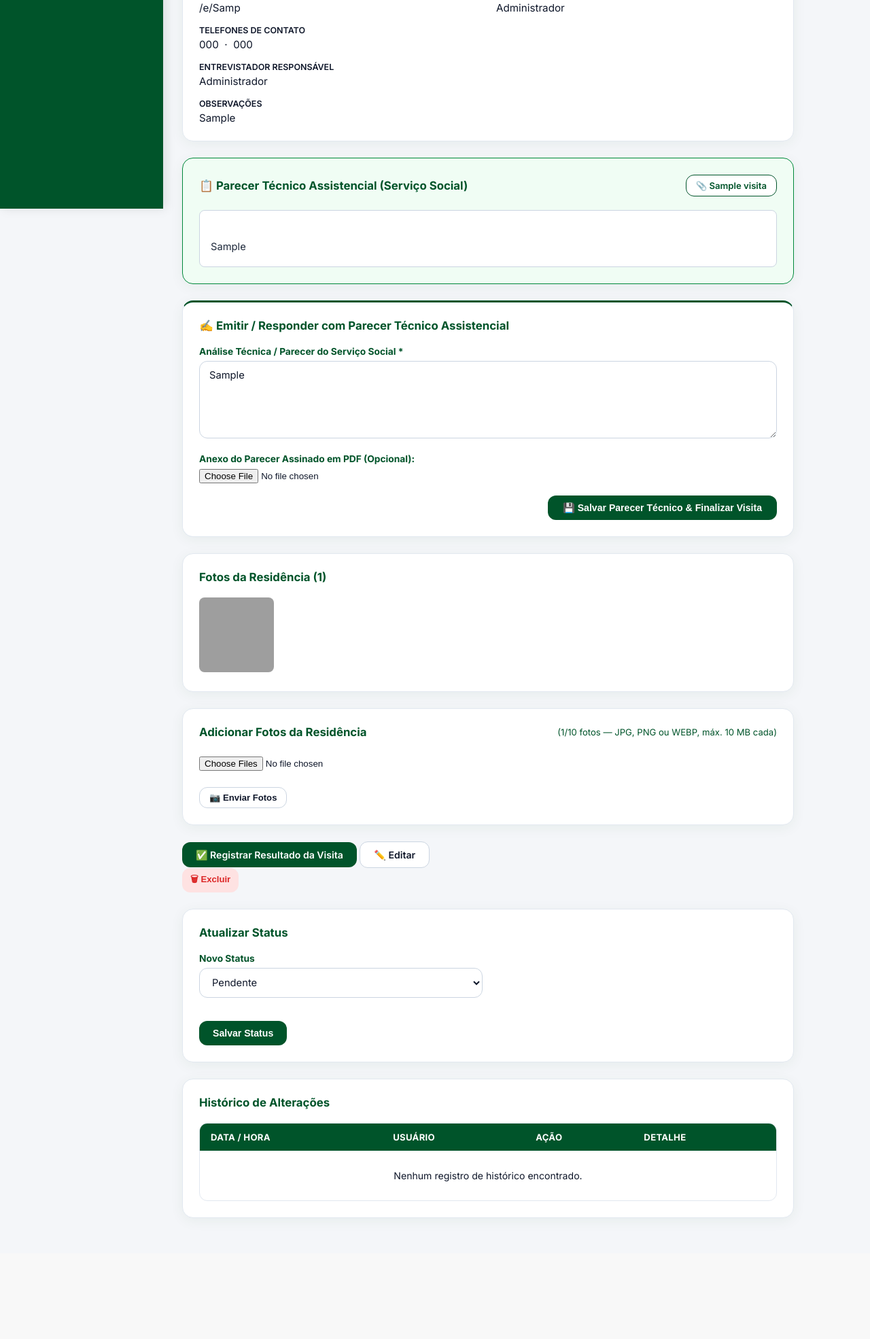
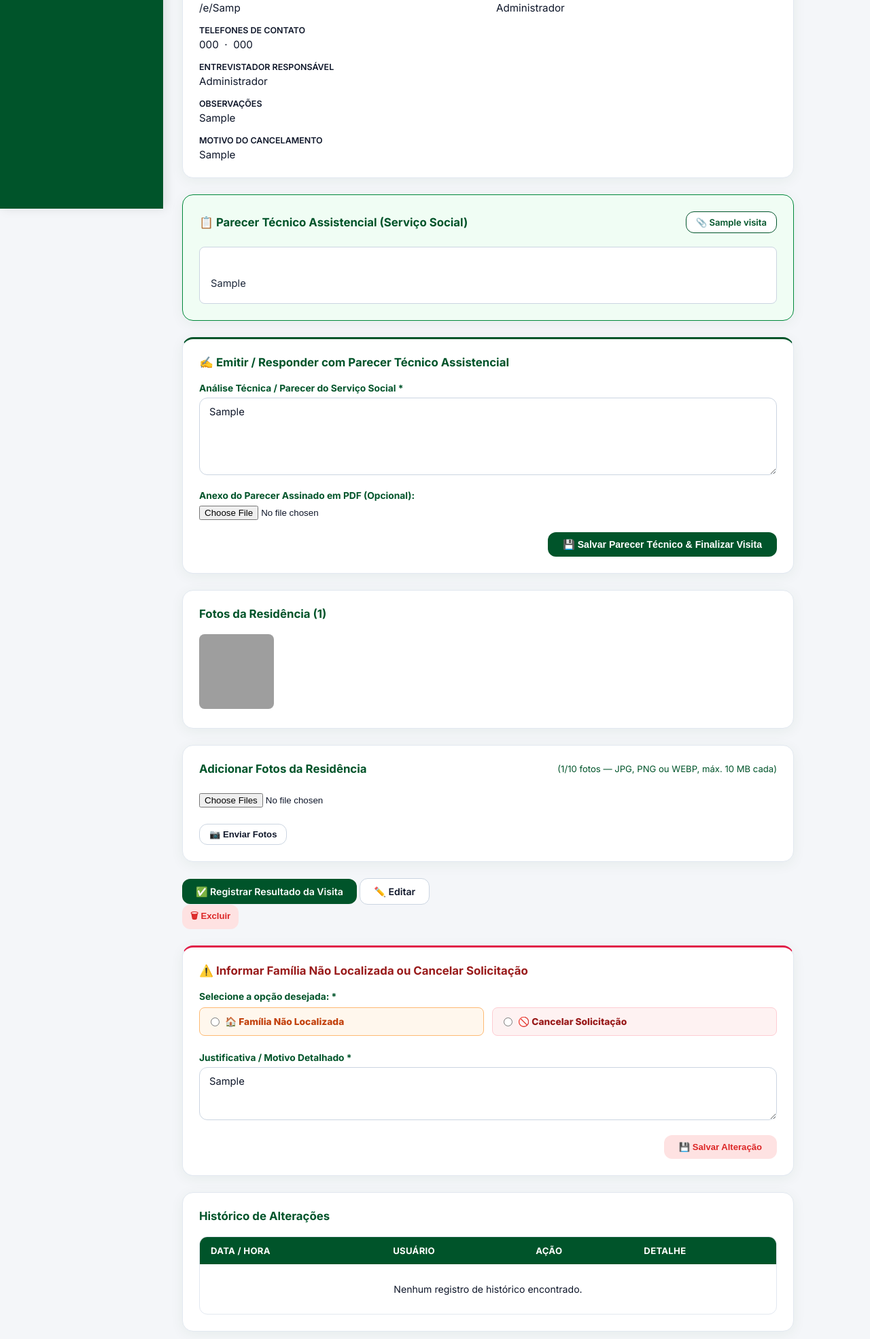
Before and after one commit to Falwk/cadunico-sistema, a Flask app: page /visitas/1 in a window 1280 px wide. Shown: the part 493-2463 px from the top of the page at 68% size. Before the commit the page ends 2287 px from the top, so only its background shows below. Run offline with Flask 3, Linux system fonts and the light colour scheme; the visitor is signed in with stand-in values (Sample User, id 1); data comes from the database, SQL or seed files in the repository; tables that the repository leaves empty hold one stand-in row (values such as "Sample post"); data that the repository does not hold is empty; some libraries are stand-ins or nearby versions; grey boxes are pictures that could not be loaded.

Commit message:
feat: substituicao do seletor de status por opcoes especificas de familia nao localizada ou cancelamento de visita

```diff
--- a/app.py
+++ b/app.py
@@ -3107,7 +3107,7 @@ def detalhe_visita(visita_id):
         )
 
     # Calcula flags de permissão
-    STATUS_TERMINAIS = ('Realizada', 'Cancelada')
+    STATUS_TERMINAIS = ('Realizada', 'Cancelada', 'Não Localizada')
     status_nao_terminal = visita['status'] not in STATUS_TERMINAIS
     tem_permissao = (perfil == 'admin') or (
         visita['solicitante_id'] == uid or visita['responsavel_id'] == uid
@@ -3204,7 +3204,7 @@ def editar_visita(visita_id):
     uid = session['usuario_id']
     perfil = session.get('perfil')
 
-    STATUS_TERMINAIS = ('Realizada', 'Cancelada')
+    STATUS_TERMINAIS = ('Realizada', 'Cancelada', 'Não Localizada')
 
     # Busca a solicitação; se não existir, flash de erro e redireciona
     visita = _fetchone(conn,
@@ -3516,17 +3516,15 @@ def atualizar_status_visita(visita_id):
     uid = session['usuario_id']
     perfil = session.get('perfil')
 
-    STATUSES_VALIDOS = {'Pendente', 'Em Andamento', 'Realizada', 'Cancelada'}
-    STATUS_TERMINAIS = {'Realizada', 'Cancelada'}
-
-    # Busca a solicitação
+    STATUSES_VALIDOS = {'Pendente', 'Em Andamento', 'Realizada', 'Cancelada', 'Não Localizada'}
+    STATUS_TERMINAIS = {'Realizada', 'Cancelada', 'Não Localizada'}
+
     visita = _fetchone(conn, "SELECT * FROM solicitacoes_visita WHERE id=?", (visita_id,))
     if not visita:
         conn.close()
         flash('Solicitação não encontrada.', 'erro')
         return redirect(url_for('painel_visitas'))
 
-    # Verifica permissão: entrevistador só altera suas próprias solicitações
     if perfil != 'admin':
         if visita['solicitante_id'] != uid and visita['responsavel_id'] != uid:
             conn.close()
@@ -3535,7 +3533,6 @@ def atualizar_status_visita(visita_id):
 
     status_anterior = visita['status']
 
-    # Rejeita se status atual já for terminal
     if status_anterior in STATUS_TERMINAIS:
         conn.close()
         flash('Esta solicitação já foi finalizada e não pode ter o status alterado.', 'erro')
@@ -3543,89 +3540,34 @@ def atualizar_status_visita(visita_id):
 
     novo_status = request.form.get('novo_status', '').strip()
 
-    # Rejeita se o valor for inválido
-    if novo_status not in STATUSES_VALIDOS:
+    if novo_status not in ('Cancelada', 'Não Localizada'):
         conn.close()
-        flash('Status inválido.', 'erro')
+        flash('Selecione uma opção válida: Família Não Localizada ou Cancelar Solicitação.', 'erro')
         return redirect(url_for('detalhe_visita', visita_id=visita_id))
 
-    # Validações condicionais
-    data_realizada = request.form.get('data_realizada', '').strip() or None
     motivo_cancelamento = request.form.get('motivo_cancelamento', '').strip() or None
 
-    if novo_status == 'Realizada' and not data_realizada:
+    if not motivo_cancelamento:
         conn.close()
-        flash('Informe a data de realização da visita.', 'erro')
+        flash('Por favor, informe a justificativa / motivo.', 'erro')
         return redirect(url_for('detalhe_visita', visita_id=visita_id))
 
-    if novo_status == 'Cancelada' and not motivo_cancelamento:
-        conn.close()
-        flash('Informe o motivo do cancelamento.', 'erro')
-        return redirect(url_for('detalhe_visita', visita_id=visita_id))
-
     agora = datetime.now(_TZ_BELEM).isoformat()
-    atendimento_id = None
-
-    # Para 'Realizada': inserir atendimento dentro de uma transação
-    if novo_status == 'Realizada':
-        try:
-            cpf_rf  = visita['cpf_rf']
-            nome_rf = visita['nome_rf']
-
-            if _USE_PG:
-                cur = _exec(conn,
-                    """INSERT INTO atendimentos
-                        (data, cpf, nome_rf, origem, tipos, usuario_id, criado_em)
-                       VALUES (%s, %s, %s, %s, %s, %s, %s)
-                       RETURNING id""",
-                    (data_realizada, cpf_rf, nome_rf,
-                     'Visita Domiciliar', 'Visita Domiciliar',
-                     uid, agora)
-                )
-                atendimento_id = cur.fetchone()['id']
-            else:
-                _exec(conn,
-                    """INSERT INTO atendimentos
-                        (data, cpf, nome_rf, origem, tipos, usuario_id, criado_em)
-                       VALUES (?, ?, ?, ?, ?, ?, ?)""",
-                    (data_realizada, cpf_rf, nome_rf,
-                     'Visita Domiciliar', 'Visita Domiciliar',
-                     uid, agora)
-                )
-                atendimento_id = conn.execute("SELECT last_insert_rowid()").fetchone()[0]
-
-            _exec(conn,
-                """UPDATE solicitacoes_visita
-                   SET status=?, data_realizada=?, motivo_cancelamento=?,
-                       atendimento_id=?, atualizado_em=?
-                   WHERE id=?""",
-                (novo_status, data_realizada, motivo_cancelamento,
-                 atendimento_id, agora, visita_id)
-            )
-            conn.commit()
-        except Exception:
-            conn.rollback()
-            conn.close()
-            flash('Erro ao gerar atendimento. Tente novamente.', 'erro')
-            return redirect(url_for('detalhe_visita', visita_id=visita_id))
+
+    _exec(conn,
+        """UPDATE solicitacoes_visita
+           SET status=?, motivo_cancelamento=?, atualizado_em=?
+           WHERE id=?""",
+        (novo_status, motivo_cancelamento, agora, visita_id)
+    )
+    conn.commit()
+    conn.close()
+
+    audit('VISITA_STATUS_ATUALIZADO', f"id={visita_id} status={status_anterior}→{novo_status}")
+    if novo_status == 'Não Localizada':
+        flash('Solicitação registrada como Família Não Localizada com sucesso!', 'ok')
     else:
-        _exec(conn,
-            """UPDATE solicitacoes_visita
-               SET status=?, data_realizada=?, motivo_cancelamento=?, atualizado_em=?
-               WHERE id=?""",
-            (novo_status, data_realizada, motivo_cancelamento, agora, visita_id)
-        )
-        conn.commit()
-
-    conn.close()
-
-    audit('VISITA_STATUS_ATUALIZADO',
-          f"id={visita_id} status={status_anterior}→{novo_status}")
-    if novo_status == 'Realizada':
-        audit('VISITA_CONCLUIDA',
-              f"id={visita_id} atendimento_id={atendimento_id}")
-
-    flash('Status da solicitação atualizado com sucesso!', 'ok')
+        flash('Solicitação de visita cancelada com sucesso!', 'ok')
     return redirect(url_for('detalhe_visita', visita_id=visita_id))
 
 
--- a/templates/detalhe_visita.html
+++ b/templates/detalhe_visita.html
@@ -27,6 +27,8 @@
       {% set badge_bg = '#BDD7EE' %}{% set badge_color = '#1F4E79' %}{% set badge_border = '#2E6FAD' %}
     {% elif s == 'Realizada' %}
       {% set badge_bg = '#D4EDDA' %}{% set badge_color = '#1A6B3C' %}{% set badge_border = '#1A6B3C' %}
+    {% elif s == 'Não Localizada' %}
+      {% set badge_bg = '#FFF7ED' %}{% set badge_color = '#C2410C' %}{% set badge_border = '#FDBA74' %}
     {% elif s == 'Cancelada' %}
       {% set badge_bg = '#FDECEA' %}{% set badge_color = '#8B1A1A' %}{% set badge_border = '#8B1A1A' %}
     {% else %}
@@ -119,10 +121,12 @@
       </div>
       {% endif %}
 
-      {% if visita.status == 'Cancelada' and visita.motivo_cancelamento %}
+      {% if visita.motivo_cancelamento %}
       <div style="grid-column:1 / -1">
-        <div class="text-muted" style="font-size:.78rem;font-weight:600;text-transform:uppercase;margin-bottom:4px">Motivo do Cancelamento</div>
-        <div style="font-size:.95rem;color:var(--vermelho);white-space:pre-line">{{ visita.motivo_cancelamento }}</div>
+        <div class="text-muted" style="font-size:.78rem;font-weight:600;text-transform:uppercase;margin-bottom:4px">
+          {{ 'Justificativa (Família Não Localizada)' if visita.status == 'Não Localizada' else 'Motivo do Cancelamento' }}
+        </div>
+        <div style="font-size:.95rem;color:{{ '#C2410C' if visita.status == 'Não Localizada' else 'var(--vermelho)' }};white-space:pre-line">{{ visita.motivo_cancelamento }}</div>
       </div>
       {% endif %}
 
@@ -252,30 +256,39 @@
 
   </div>
 
-  {# ── Seção: Atualizar Status ──────────────────────────────────────────── #}
-  {% if pode_editar %}
-  <div class="card">
-    <div class="card-title">Atualizar Status</div>
-    <form method="POST" action="{{ url_for('atualizar_status_visita', visita_id=visita.id) }}"
-          id="form-status" novalidate>
-      <div style="display:grid;grid-template-columns:1fr 1fr;gap:16px;align-items:end">
-        <div class="form-group mb-0">
-          <label for="novo_status">Novo Status</label>
-          <select id="novo_status" name="novo_status" onchange="toggleStatusFields(this.value)">
-            <option value="">— selecione —</option>
-            {% for opt in ['Pendente', 'Em Andamento', 'Cancelada'] %}
-            <option value="{{ opt }}" {% if visita.status == opt %}selected{% endif %}>{{ opt }}</option>
-            {% endfor %}
-          </select>
+  {# ── Seção: Encerrar Solicitação (Não Localizada ou Cancelar) ──────────── #}
+  {% if pode_editar and visita.status not in ('Realizada', 'Cancelada', 'Não Localizada') %}
+  <div class="card" style="border-top:3px solid #E11D48;">
+    <div class="card-title" style="color:#991B1B; display:flex; align-items:center; gap:8px;">
+      ⚠️ Informar Família Não Localizada ou Cancelar Solicitação
+    </div>
+    <form method="POST" action="{{ url_for('atualizar_status_visita', visita_id=visita.id) }}" id="form-status">
+
+      <div class="form-group">
+        <label style="font-weight:700;">Selecione a opção desejada: *</label>
+        <div style="display:grid; grid-template-columns:1fr 1fr; gap:12px; margin-top:8px;">
+          <label style="display:flex; align-items:center; gap:8px; padding:12px 16px; border:1.5px solid #FDBA74; border-radius:8px; background:#FFF7ED; cursor:pointer;">
+            <input type="radio" name="novo_status" value="Não Localizada" required>
+            <span style="font-weight:800; color:#C2410C;">🏠 Família Não Localizada</span>
+          </label>
+
+          <label style="display:flex; align-items:center; gap:8px; padding:12px 16px; border:1.5px solid #FECDD3; border-radius:8px; background:#FEF2F2; cursor:pointer;">
+            <input type="radio" name="novo_status" value="Cancelada" required>
+            <span style="font-weight:800; color:#991B1B;">🚫 Cancelar Solicitação</span>
+          </label>
         </div>
       </div>
-      <div class="form-group" id="campo-motivo-cancelamento" style="display:none;margin-top:16px">
-        <label for="motivo_cancelamento">Motivo do Cancelamento *</label>
-        <textarea id="motivo_cancelamento" name="motivo_cancelamento"
-                  rows="3" placeholder="Descreva o motivo do cancelamento…">{{ visita.motivo_cancelamento or '' }}</textarea>
+
+      <div class="form-group" style="margin-top:14px;">
+        <label for="motivo_cancelamento" style="font-weight:700;">Justificativa / Motivo Detalhado *</label>
+        <textarea id="motivo_cancelamento" name="motivo_cancelamento" rows="3"
+                  placeholder="Descreva a justificativa detalhada (ex: família mudou-se de endereço, não atendida após 3 tentativas no local, solicitação cancelada...)" required>{{ visita.motivo_cancelamento or '' }}</textarea>
       </div>
-      <div class="flex" style="margin-top:16px">
-        <button type="submit" class="btn btn-primary" style="margin-left:auto">Salvar Status</button>
+
+      <div style="text-align:right; margin-top:16px;">
+        <button type="submit" class="btn btn-danger" style="padding:10px 22px; font-weight:700;">
+          💾 Salvar Alteração
+        </button>
       </div>
     </form>
   </div>
```
